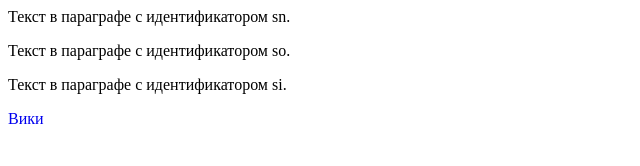
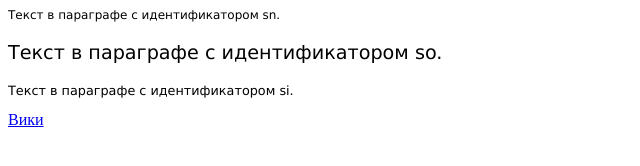
Before and after one commit to lershat/laboratory, a plain HTML site: page index.html in a window 1280 px wide. Shown: the whole page, without its empty margins (0-640 px from the left). Drawn offline with Linux system fonts and the light colour scheme.

Commit message:
Done 15G

```diff
--- a/style.css
+++ b/style.css
@@ -1,6 +1,10 @@
-a{
-  text-decoration:none;
+p#sn, p#so, p#si{
+  font-family:  Verdana, sans-serif;
+  font-size:12px;
 }
-a:hover{
-  text-decoration:underline;
+p#so{
+  font-size:1.2em;
 }
+p#si{
+  font-size:0.8em;
+}
```
